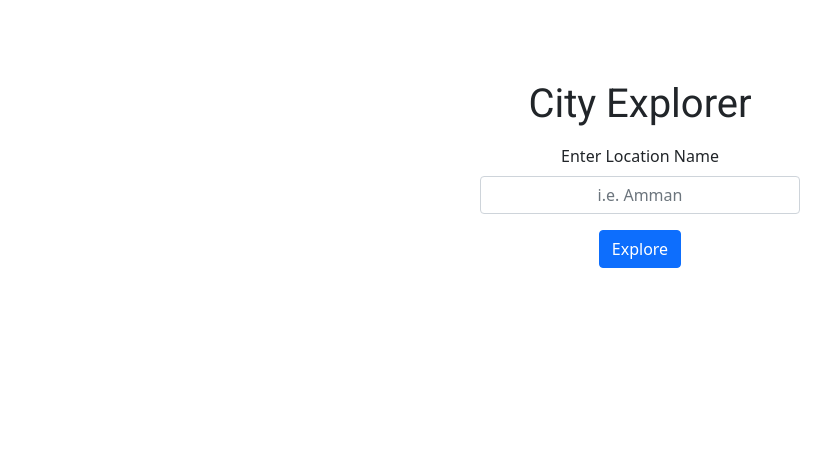
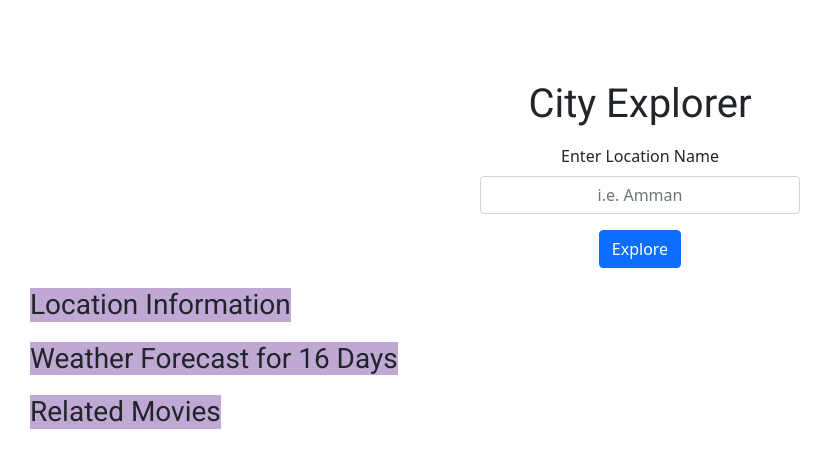
Before and after one commit to MohammadAl-khatib/city-explorer, a React (Create React App) app: page / in a window 1280 px wide. Shown: the top 468 px of the page, without its empty margins (0-833 px from the left). Built offline with nearby package versions, Linux system fonts and the light colour scheme.

Commit message:
refractored

```diff
--- a/src/App.js
+++ b/src/App.js
@@ -18,11 +18,11 @@ class App extends Component {
       lon: "",
       map: "",
       showData: false,
-      error: "",
+      error: "Please, enter valid city name",
       showError: false,
       weatherData: [],
       movieData: [],
-      showMovie:false
+      showMovie: false,
     };
   }
 
@@ -49,16 +49,10 @@ class App extends Component {
           lon: response.lon,
           lat: response.lat,
           showData: true,
+          showError: false,
         });
       })
-      .catch((err) => {
-        this.setState({
-          error: err.message,
-          showError: true,
-          showData: false,
-        });
-      });
-
+      .then((res) => {
         axios
           .get(
             `${process.env.REACT_APP_BACKEND_BASE_URL}weather?lat=${this.state.lat}&lon=${this.state.lon}`
@@ -74,15 +68,24 @@ class App extends Component {
               showError: true,
             });
           });
-
         axios
           .get(
-        `${process.env.REACT_APP_BACKEND_BASE_URL}movies?place=${this.state.placeName}`
+            `${process.env.REACT_APP_BACKEND_BASE_URL}movies?place=${
+              this.state.placeName.split(",")[0]
+            }`
           )
           .then((res) => {
             this.setState({
               movieData: res.data,
-          showMovie:true
+              showMovie: true,
+            });
+          });
+      })
+      .catch((err) => {
+        this.setState({
+          showError: true,
+          showData: false,
+          showMovie: false,
         });
       });
   };
@@ -96,6 +99,9 @@ class App extends Component {
             handleSubmit={this.handleSubmit}
             handlePlace={this.handlePlace}
           />
+          {this.state.showError && <AlertMessage error={this.state.error} />}
+
+          <h3 class="heading">Location Information</h3>
           {this.state.showData && (
             <Location
               placeName={this.state.placeName}
@@ -104,11 +110,14 @@ class App extends Component {
               map={this.state.map}
             />
           )}
-        {this.state.showError && <AlertMessage error={this.state.error} />}
+          <h3 class="heading">Weather Forecast for 16 Days</h3>
+          {this.state.showData && (
             <Weather weatherData={this.state.weatherData} />
+          )}
         </div>
-        <div class='movie'>
-        {this.state.showMovie && <Movie movieData = {this.state.movieData}/>}
+        <h3 class="heading">Related Movies</h3>
+        <div class="movie">
+          {this.state.showMovie && <Movie movieData={this.state.movieData} />}
         </div>
         {/* <Footer /> */}
       </div>
--- a/src/components/Movie.js
+++ b/src/components/Movie.js
@@ -8,9 +8,9 @@ class Movie extends Component {
         <div>
           <Card style={{ width: "18rem" }}>
             <Card.Img variant="top" src={`https://www.themoviedb.org/t/p/w500/${item.image_URL}`} />
-            <Card.Body>
+            <Card.Body >
               <Card.Title>{item.title}</Card.Title>
-              <Card.Text>{item.overview}</Card.Text>
+              <Card.Text >{item.overview}</Card.Text>
               <p>Average Votes: {item.average_votes}</p>
               <p>Total Votes: {item.total_votes}</p>
               <p>Popularity: {item.popularity}</p>
--- a/src/index.css
+++ b/src/index.css
@@ -32,6 +32,14 @@ code {
 Form{
   margin-bottom:1rem;
 }
+#bootstrap-overrides .heading{
+  display: block;
+  background-color: rgb(191, 169, 212);
+  margin-top: 20px;
+  font-family: 'Roboto', sans-serif;
+  width: fit-content;
+  margin-left: 30px;
+}
 .card{
   float: left;
   margin-left: 17rem;
@@ -65,12 +73,23 @@ display: inline-block;
   float: left;
   margin-top:60px;
   justify-content:center;
+  grid-row-gap: 30px;
 }
 
 .movie .card{
   float: left;
   margin-left: 100px;
   margin-right:100px;
+  overflow: hidden;
+
+}
+.movie .card .card-body{
+  height:250px;
+  overflow:scroll;
+}
+.card-body::-webkit-scrollbar {
+  width: 0;
+  background: transparent;
 }
 .footer{
   background-color: #6a758a;
```
Lines whose indentation alone changed are shown as unchanged.
